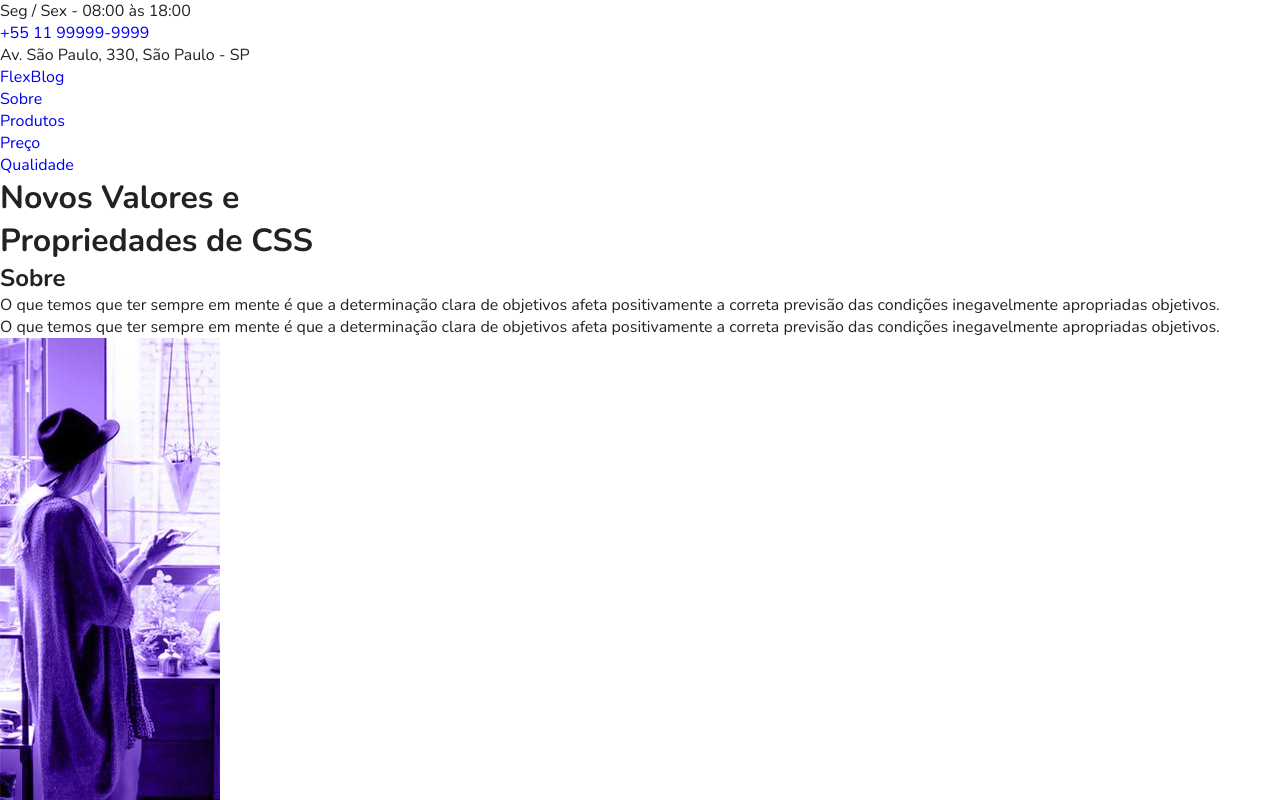
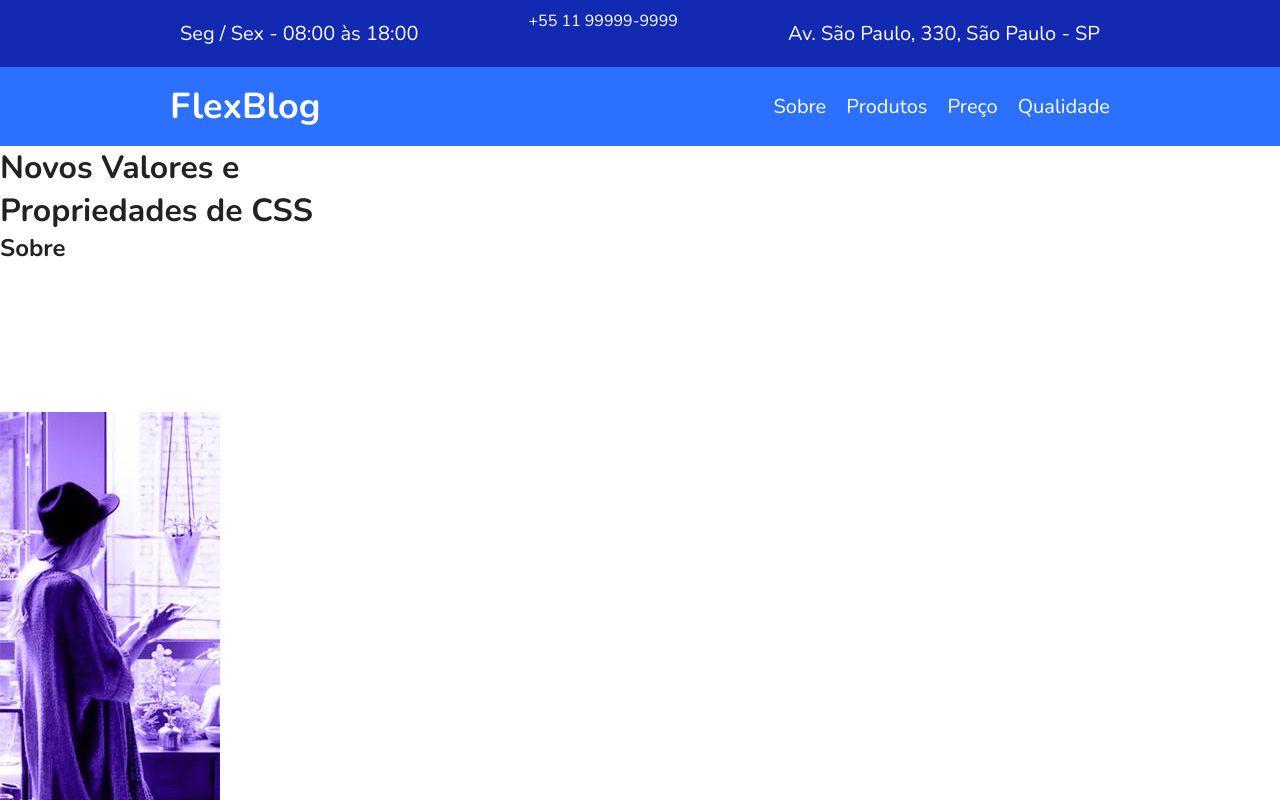
Before and after one commit to LeoXavier95/Flex-Blog, a plain HTML site: page index.html in a window 1280 px wide. Shown: the top 800 px of the page. Drawn offline with nearby package versions, Linux system fonts and the light colour scheme.

Commit message:
CSS no Header

```diff
--- a/css/style.css
+++ b/css/style.css
@@ -24,3 +24,60 @@ img{
     display: block;
     max-width: 100%;
 }
+
+.superinfo-bg{
+    background-color: #122ab2;
+    color: white;
+}
+
+.superinfo{
+    max-width: 960px;
+    margin: 0 auto;
+    display: flex;
+    justify-content: space-between;
+    flex-wrap: wrap;
+    padding-top: 10px;
+}
+
+.superinfo a , .superinfo p{
+    margin: 0 10px 10px 10px;
+    color: white;
+}
+
+.menu-bg{
+    background: #2c70ff;
+}
+
+.menu{
+    max-width: 960px;
+    margin: 0 auto;
+    padding: 15px 0;
+    display: flex;
+    flex-wrap: wrap;
+    justify-content: space-between;
+    align-items: center;
+}
+
+.menu a, p{
+    color: white;
+}
+
+.menu-logo{
+    font-size: 2.25em;
+    font-weight: bold;
+    margin: 0 10px;
+}
+
+.menu-nav ul{
+    display: flex;
+    flex-wrap: wrap;
+}
+.menu-nav a , p{
+    font-size: 1.25em;
+    display: block;
+    padding: 10px;
+}
+
+.menu-nav a:hover{
+    color: #122ab2
+}
--- a/index.html
+++ b/index.html
@@ -24,9 +24,9 @@
             <div class="menu-logo">
                  <a href="#">FlexBlog</a>
             </div>
-            <nav>
+            <nav class="menu-nav">
                 <ul>
-                    <li><a href="#sobre">Sobre</a></li>
+                    <li><p>Sobre</p></li>
                     <li><a href="#produtos">Produtos</a></li>
                     <li><a href="#preco">Preço</a></li>
                     <li><a href="#qualidade">Qualidade</a></li>
```
